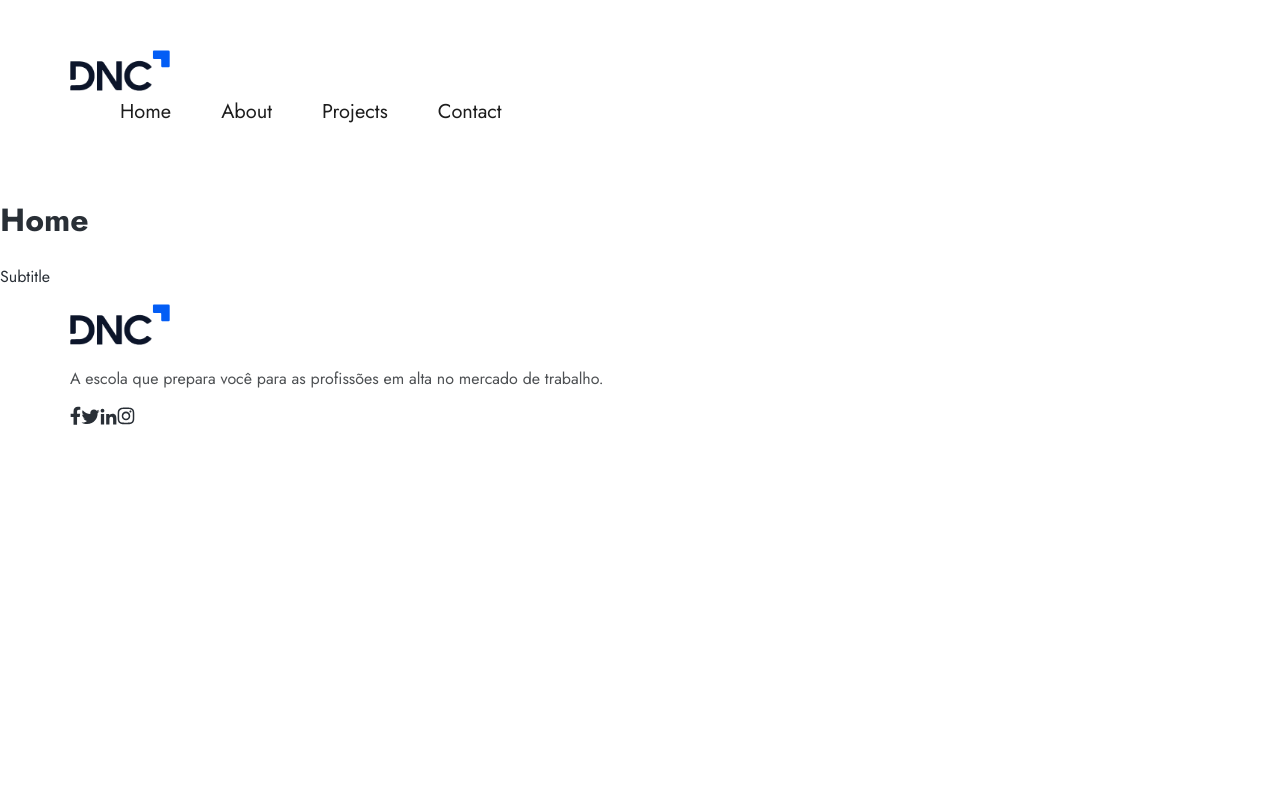
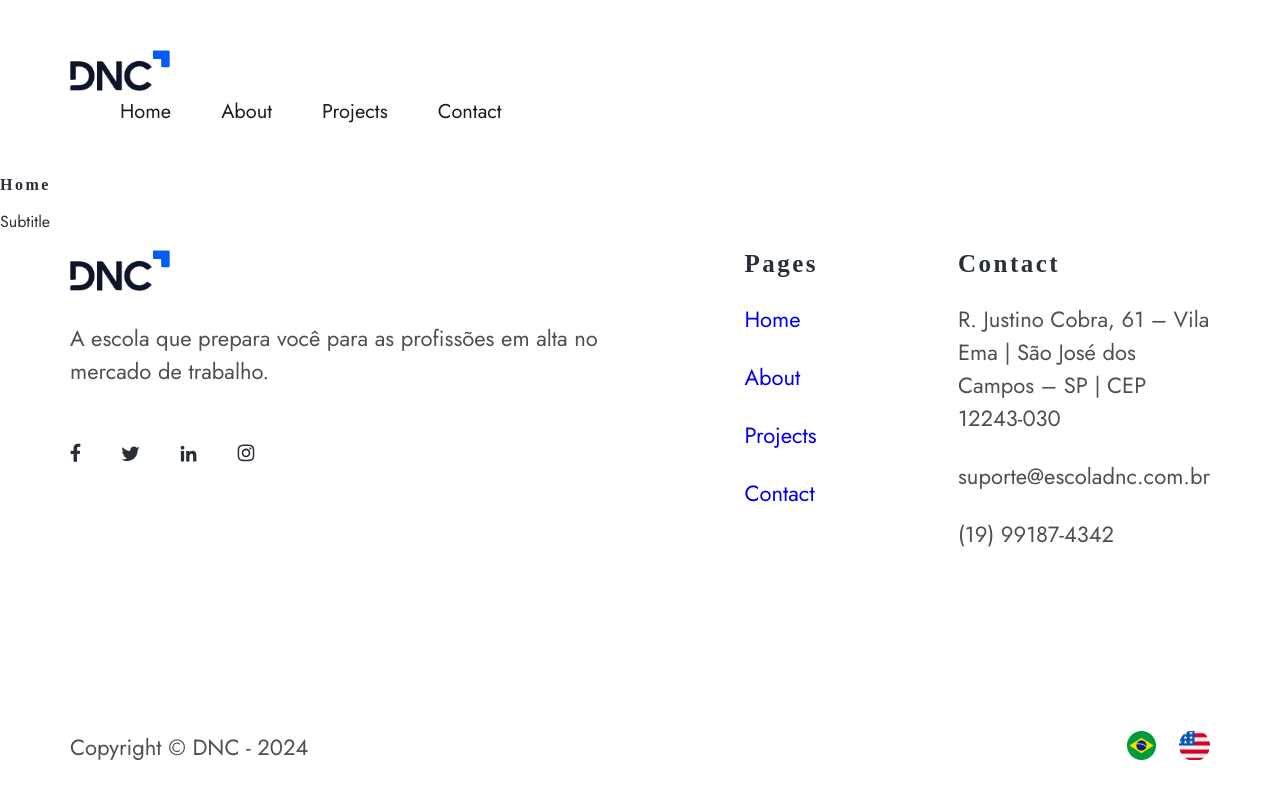
Before and after one commit to FranccoL/PrimeiroProjetoReact, a React (Vite) app in the folder firstReact/: page / in a window 1280 px wide. Built offline with nearby package versions, Linux system fonts and the light colour scheme.

Commit message:
Finalizando o Footer

```diff
--- a/firstReact/src/components/Footer/Footer.css
+++ b/firstReact/src/components/Footer/Footer.css
@@ -0,0 +1,68 @@
+.footer-logo-col {
+    max-width: 340px;
+    width: 100%;
+
+}
+
+.footer-col {
+    margin: 0 0 0 140px;
+    max-width: 260px;
+    width: 100%;
+}
+
+.footer-col ul {
+    margin: 0;
+    padding: 0;
+}
+
+.footer-col li {
+    margin: 0 0 25px 0;
+
+}
+
+footer h3, .footer-logo {
+    font-size: 25px;
+    margin: 0 0 25px 0;
+
+}
+
+footer a, footer p {
+    font-size: 22px;
+    margin: 0 0 25px 0;
+    line-height: 150%;
+}
+
+.footer a {
+    text-decoration: none;
+    color: #1D1D1D;
+}
+
+footer a:hover {
+    color:#0C70F2;
+}
+
+footer .social-links a {
+    margin: 25px 40px 0 0;
+
+}
+
+.footer-copy {
+    margin: 155px 0 50px 0;
+}
+
+.footer-copy .langs-area {
+    column-gap: 23px;
+}
+
+@media (max-width: 768px){
+    .footer-col {
+        margin:0 0 0 0;
+        max-width: 100%;
+        width: 100%;
+    }
+}
+
+.footer-logo-col {
+    max-width: 100%;
+    width: 100%;
+}
--- a/firstReact/src/components/Footer/Footer.jsx
+++ b/firstReact/src/components/Footer/Footer.jsx
@@ -17,8 +17,9 @@ function Footer () {
             <div className="container">
                <div className='d-flex jc-space-between'>
                 <div className="footer-logo-col">
-                    <img src={Logo} />
+                    <img src={Logo} className="footer-logo" />
                     <p className="grey-1-color">A escola que prepara você para as profissões em alta no mercado de trabalho.</p>
+                    <div className="d-flex social-links">
                     <a href="#" target="_blank">
                         <img src={FacebookIcon} />
                     </a>
@@ -31,7 +32,34 @@ function Footer () {
                     <a href="#" target="_blank">
                         <img src={InstagramIcon} />
                     </a>
+                    </div>
                 </div>
+                <div className="d-flex">
+                <div className="footer-col">
+                        <h3>Pages</h3>
+                            <ul>
+                                <li><Link to="/">Home</Link></li>
+                                <li><Link to="/about">About</Link></li>
+                                <li><Link to="/projects">Projects</Link></li>
+                                <li><Link to="/contact">Contact</Link></li>
+                            </ul>
+                    </div>
+                    <div className="footer-col">
+                        <h3>Contact</h3>
+                        <p className="grey-1-color">R. Justino Cobra, 61 – Vila Ema | São José dos Campos – SP | CEP 12243-030</p>
+                        <p className="grey-1-color">suporte@escoladnc.com.br</p>
+                        <p className="grey-1-color">(19) 99187-4342</p>
+
+                    </div>
+                 </div>
+               </div>
+               <div className="d-flex jc-space-between footer-copy">
+                <p className="grey-1-color">Copyright © DNC - 2024</p>
+                <div className="langs-area d-flex">
+                    <img src={Brazil} height="29px"/>
+                    <img src={USA} height="29px"/>
+                </div>
+
                </div>
             </div>
         </footer>
--- a/firstReact/src/main.css
+++ b/firstReact/src/main.css
@@ -37,6 +37,23 @@ a {
 
 .grey-1-color {
   color:#4D5053;
+}
+
+/* TYPOGRAPHY */
+h1, h2, h3, h4, h5, h6 {
+  font-family: "DM Serif Display", serif;
+  font-size: inherit;
+  padding: 0;
+  margin: 0;
+  letter-spacing: 2.5px;
+}
+
+p{
+  line-height: 150%
+}
+
+.txt-center {
+  text-align: center;
 }
 
 /* GRID */
```
